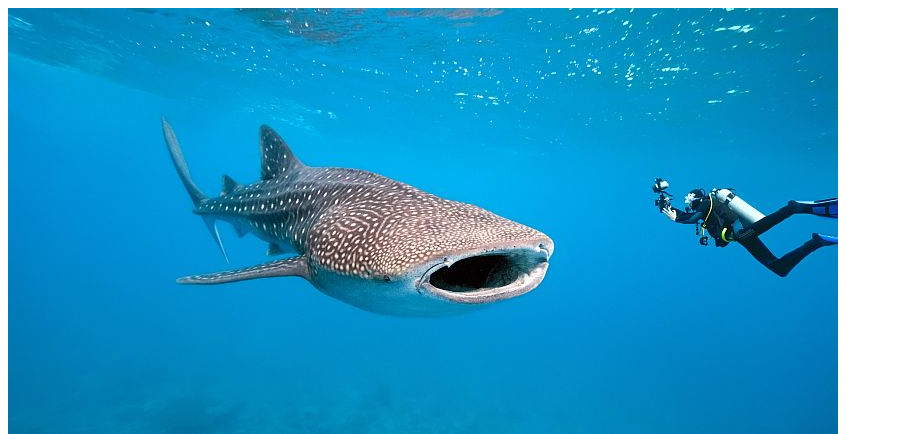
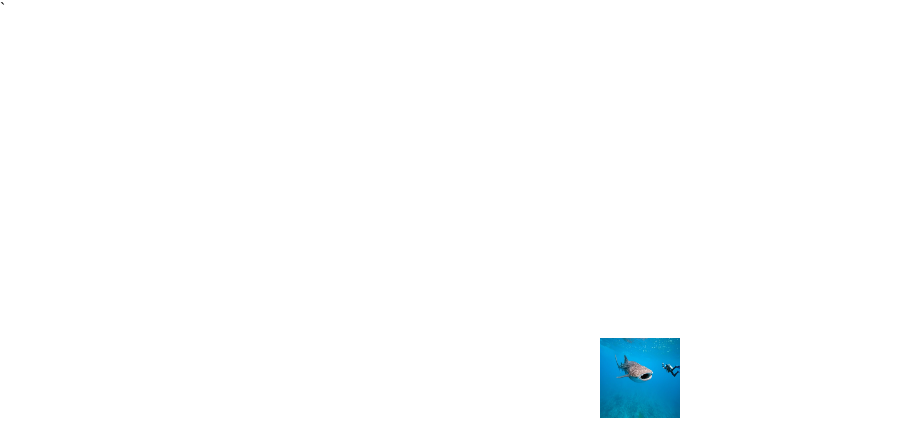
Before and after one commit to lukecharny/git-101, a plain HTML site: page index.html in a window 1280 px wide. Shown: the top 434 px of the page, without its empty margins (0-900 px from the left). Drawn offline with Linux system fonts and the light colour scheme.

Commit message:
Pushed back to master

```diff
--- a/index.html
+++ b/index.html
@@ -1,10 +1,13 @@
 <!DOCTYPE html>
 <html>
 <head>
+`<link rel="stylesheet" type="text/css" href="style.css">
 	<title></title>
 </head>
 <body>
-<img src="whales.jpg">
-	<h1>Coming soon... Le Wagon</h1>
+	<div id="container">
+		<img id="logo" src="whales.jpg">
+		<h1>Coming soon... Le Wagon</h1>
+	</div>
 </body>
 </html>
--- /dev/null
+++ b/style.css
@@ -0,0 +1,18 @@
+body {
+	margin: 0;
+	font-family: Helvetica;
+}
+
+#logo {
+	height: 80px;
+	width: 80px;
+
+}
+
+#container {
+	display: flex;
+	align-items: center;
+	justify-content: center;
+	height: 100vh;
+	flex-direction: column;
+}
```
